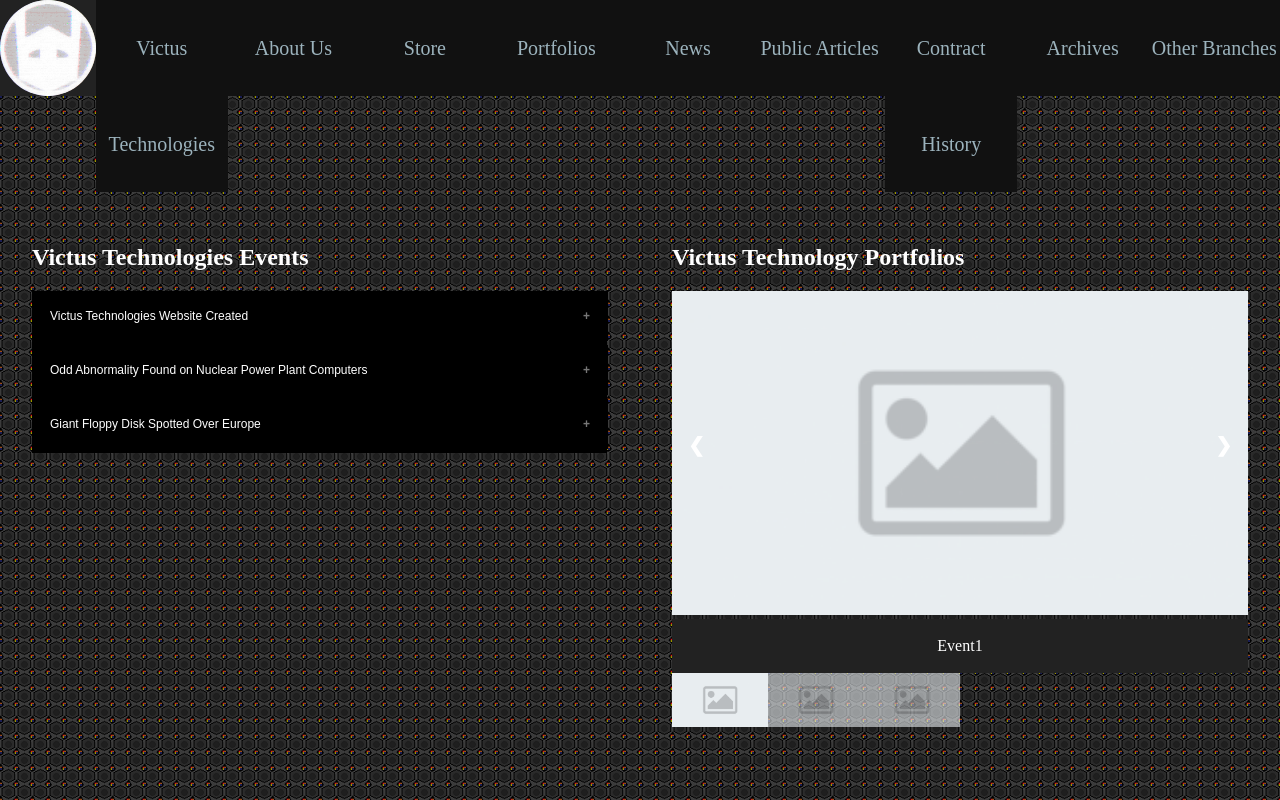
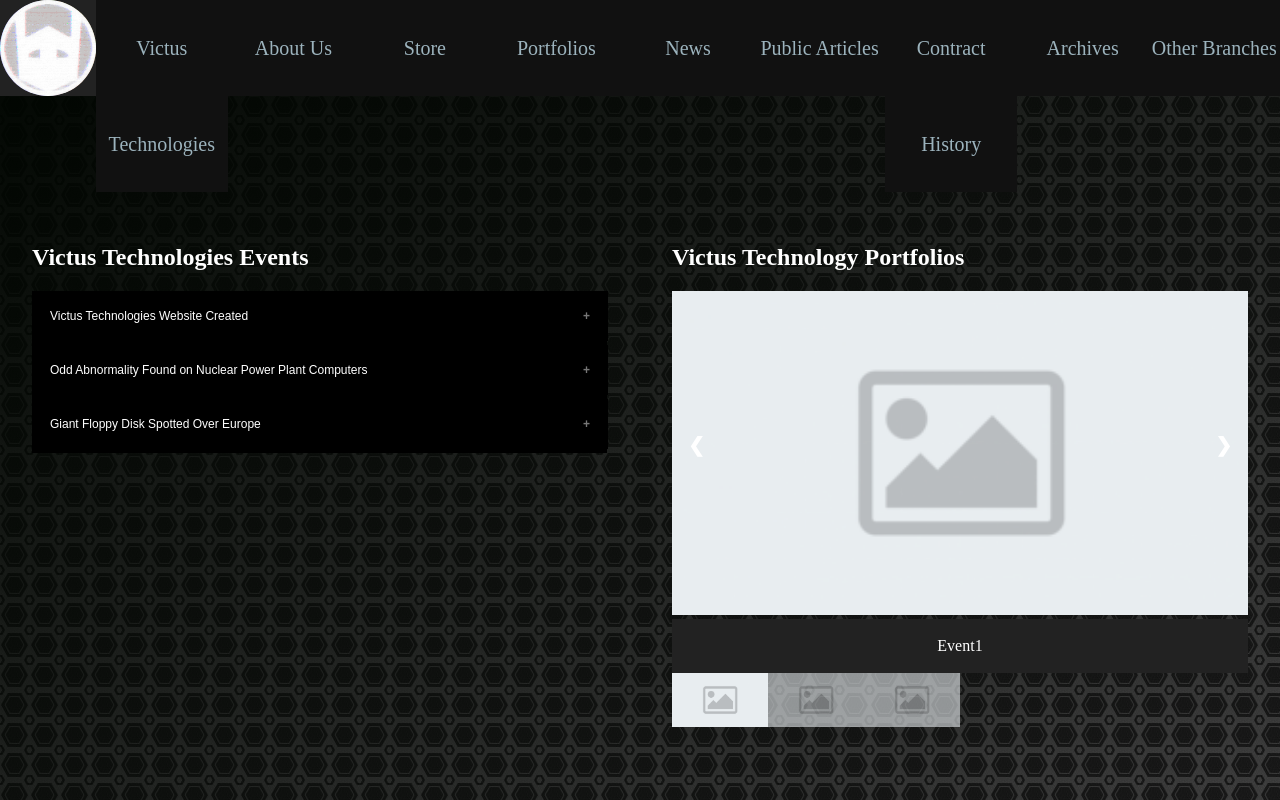
Before and after one commit to VictusHope/VictusHope.github.io, a plain HTML site: page home.html in a window 1280 px wide. Drawn offline with Linux system fonts and the light colour scheme.

Commit message:
Background Updated

```diff
--- a/stylesheets/navigation.css
+++ b/stylesheets/navigation.css
@@ -6,9 +6,19 @@ Victus Technologies
 
 /* Standard styles that apply to whole page */
 body {
-	background: url(imagecalls/background.png);
+	background: url(imagecalls/background1.jpg);
 	padding: 0;
 	margin: 0;
+}
+body:before{
+	content: "";
+	width: 100%;
+	height: 100%;
+	position: absolute;
+	z-index: -1;
+	top: 0;
+	left: 0;
+	background: linear-gradient(to top left, rgba(0, 15, 0, 0), rgba(0, 5, 0, 1));
 }
 
 h2 {
```
Also changed, not shown: stylesheets/imagecalls/background1.jpg (added).
